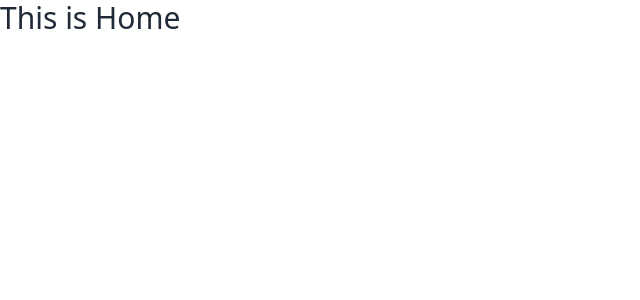
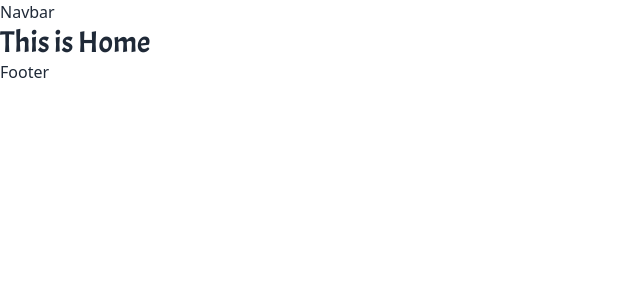
Before and after one commit to Anik98Bh/B9A10-client-side-Anik98Bh, a React (Vite) app: page / in a window 1280 px wide. Shown: the top 300 px of the page, without its empty margins (0-640 px from the left). Built offline with nearby package versions, Linux system fonts and the light colour scheme.

Commit message:
added navbar and footer

```diff
--- a/src/index.css
+++ b/src/index.css
@@ -1,3 +1,6 @@
+@import url('https://fonts.googleapis.com/css2?family=Acme&display=swap');
+
+
 @tailwind base;
 @tailwind components;
 @tailwind utilities;
--- a/src/layout/Root.jsx
+++ b/src/layout/Root.jsx
@@ -1,9 +1,13 @@
 import { Outlet } from "react-router-dom";
+import Navbar from "../pages/shared/Navbar";
+import Footer from "../pages/shared/Footer";
 
 const Root = () => {
     return (
         <div>
+            <Navbar></Navbar>
             <Outlet></Outlet>
+            <Footer></Footer>
         </div>
     );
 };
--- a/src/pages/Home.jsx
+++ b/src/pages/Home.jsx
@@ -2,7 +2,7 @@
 const Home = () => {
     return (
         <div>
-            <h2 className="text-3xl">This is Home</h2>
+            <h2 className="text-3xl font-acma">This is Home</h2>
         </div>
     );
 };
--- /dev/null
+++ b/src/pages/shared/Footer.jsx
@@ -0,0 +1,10 @@
+
+const Footer = () => {
+    return (
+        <div>
+            <h1>Footer</h1>
+        </div>
+    );
+};
+
+export default Footer;
--- /dev/null
+++ b/src/pages/shared/Navbar.jsx
@@ -0,0 +1,10 @@
+
+const Navbar = () => {
+    return (
+        <div>
+            <h1>Navbar</h1>
+        </div>
+    );
+};
+
+export default Navbar;
--- a/tailwind.config.js
+++ b/tailwind.config.js
@@ -5,7 +5,11 @@ export default {
     "./src/**/*.{js,ts,jsx,tsx}",
   ],
   theme: {
-    extend: {},
+    extend: {
+      fontFamily: {
+        acma:"'Acme', sans-serif",
+      }
+    },
   },
   plugins: [require("daisyui")],
 }
```
